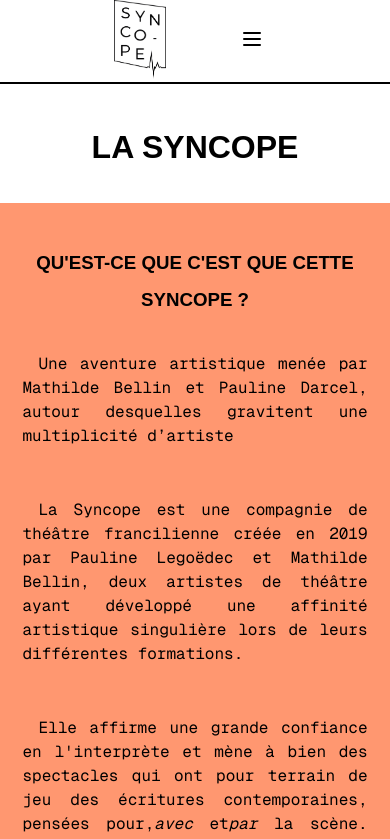
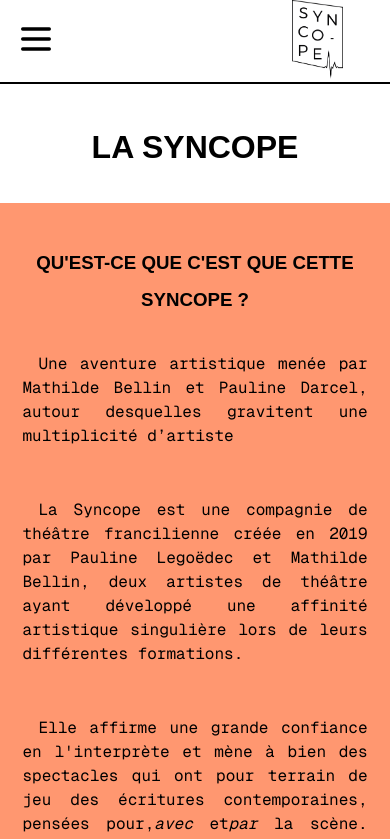
Before and after one commit to Louissnsn/LaSyncopeV2, a Next.js app: page / in a window 390 px wide. Shown: the top 839 px of the page. Built offline with nearby package versions, Linux system fonts and the light colour scheme; a web font is replaced by a local one.

Commit message:
better position in header

```diff
--- a/app/components/Header.js
+++ b/app/components/Header.js
@@ -76,20 +76,23 @@ export default function Header() {
 
   return (
     <div className={styles.header}>
+      <div className={styles.logoAndMobilemenucontainer}>
+        <div className={styles.menuButton} onClick={toggleMenu}>
+          <MenuIcon className={styles.menuIcon} />
+        </div>
         <div className={styles.logo}>
           <Link href="/">
             <Image
               src={logoSyncope}
               alt="logo de la syncope collectif"
               style={{ objectFit: "contain" }}
-            width={200}
+              width={200 / (16 / 9)}
               height={140 / (16 / 9)}
             />
           </Link>
         </div>
-      <div className={styles.menuButton} onClick={toggleMenu}>
-        <MenuIcon className={styles.menuIcon} />
       </div>
+
       <div className={styles.menu}>
         <nav
           className={`${styles.navBase} ${isMenuOpen ? styles.navOpen : ""}`}
--- a/app/styles/Header.module.css
+++ b/app/styles/Header.module.css
@@ -7,7 +7,7 @@
   font-weight: 500;
   width: 100vw;
   height: 10vh;
-  padding: 1.25rem 2.5rem;
+  /* padding: 1.25rem 2.5rem; */
   border-bottom: 2px solid;
   position: sticky;
   top: 0;
@@ -20,13 +20,9 @@
   flex-shrink: 0;
 }
 
-.menuButton {
-  display: block; /* Visible sur mobile */
-}
-
 .menuIcon {
-  height: 1.5rem;
-  width: 1.5rem;
+  height: 2.5rem;
+  width: 2.5rem;
 }
 
 .menu {
@@ -59,16 +55,49 @@
   margin: 0;
 }
 
+@media (min-width: 300px) and (max-width: 767px) {
+  .header {
+    display: flex;
+    justify-content: center;
+    align-items: center;
+    width: 100vw;
+    padding: 0;
+  }
+  .logoAndMobilemenucontainer {
+    width: 100%;
+    display: flex;
+    justify-content: space-between;
+    align-items: center;
+    padding: 1rem;
+  }
+  .navOpen {
+    width: fit-content;
+    display: flex;
+    flex-direction: column;
+    justify-content: center;
+    align-items: center;
+  }
+
+  .navList {
+    width: 100%;
+  }
+}
+
 @media (min-width: 768px) {
+  .logo {
+    max-height: 100%;
+    max-width: 20px;
+  }
   .navList {
     flex-direction: row;
     justify-content: space-evenly;
     align-items: center;
-    gap: 50px;
+    gap: 2%;
   }
   .navBase {
     display: flex; /* Affiché sur les écrans md et plus */
   }
+
   .menuButton {
     display: none; /* Caché sur md et plus */
   }
@@ -107,7 +136,6 @@
   position: absolute;
   left: 0;
   margin-top: 0.5rem;
-  background-color: white;
   box-shadow: 0 10px 15px rgba(0, 0, 0, 0.1);
   border-radius: 0.375rem;
   width: 15rem;
```
Lines whose indentation alone changed are shown as unchanged.
